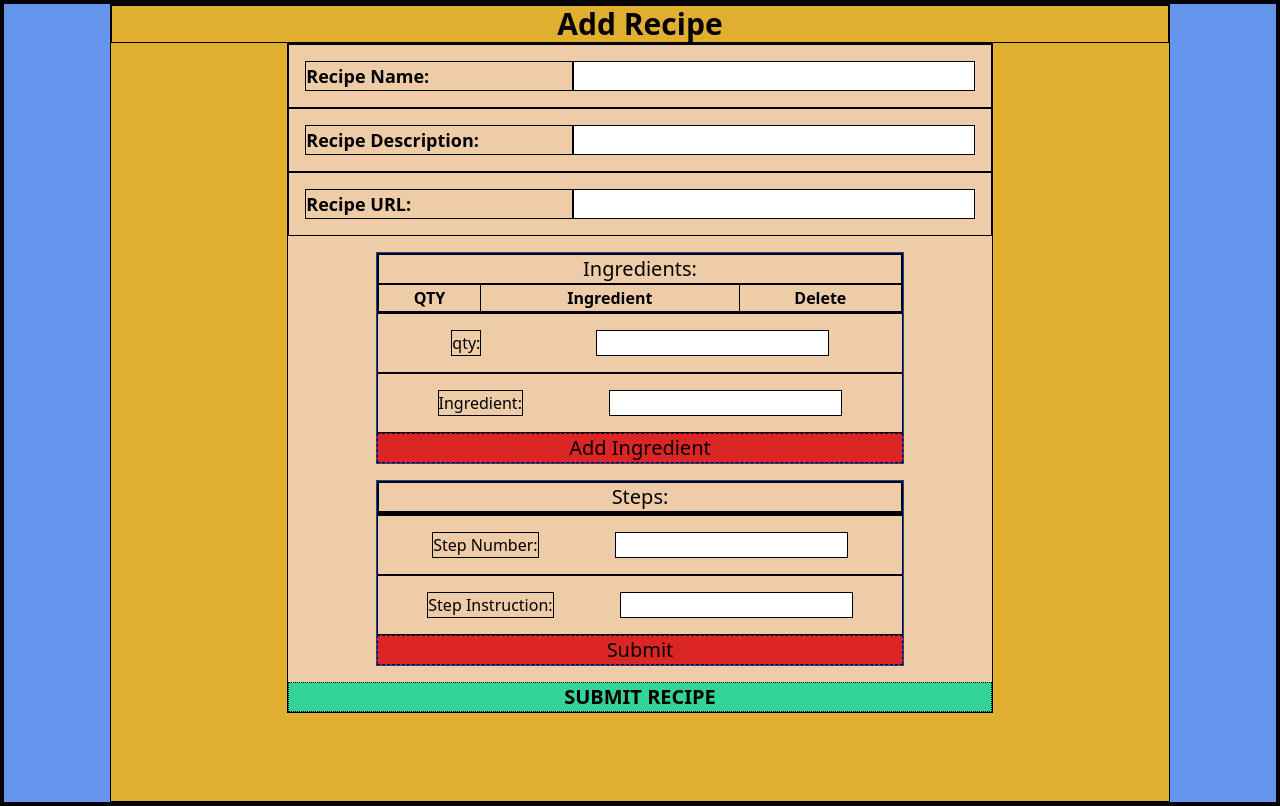
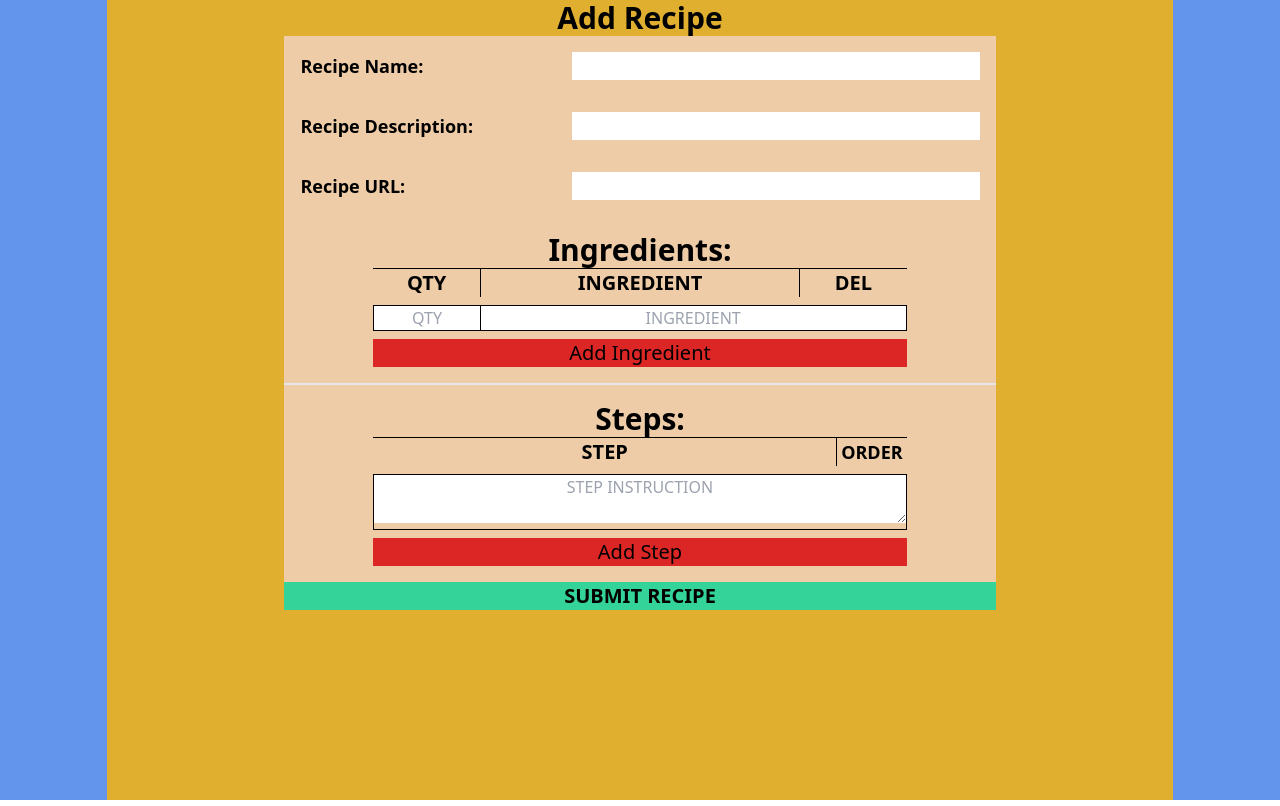
Before and after one commit to HeftyB/SSreact, a React (Create React App) app: page /addRecipe in a window 1280 px wide. Built offline with nearby package versions, Linux system fonts and the light colour scheme.

Commit message:
add recipe form update

```diff
--- a/src/App.css
+++ b/src/App.css
@@ -25,7 +25,7 @@
 }
 
 * {
-  border: 1px solid black;
+  /* border: 1px solid black; */
 }
 
 
--- a/src/components/AddRecipe.jsx
+++ b/src/components/AddRecipe.jsx
@@ -40,13 +40,12 @@ export default function AddRecipe (props) {
     };
 
     const ingredientAdder = e => {
-      setRecipe({ingredients: ["test bitch"]});
-      // setRecipe({
-      //   ...recipe,
-      //   ingredients: x
-      // });
+      setRecipe({
+        ...recipe,
+        ingredients: [...recipe.ingredients, ingredient]
+      });
 
-      // setIngredient(initialIngredient);
+      setIngredient(initialIngredient);
     };
 
     const stepHandler = e => {
@@ -85,6 +84,30 @@ export default function AddRecipe (props) {
       });
     };
 
+    const stepOrder = (index, dir) => {
+      if (index + dir < 0 || index + dir > recipe.steps.length - 1) {
+        // consol
+        console.log("catch")
+        return;
+      }
+
+      let x = [...recipe.steps];
+      let a = x[index];
+      let b = x[index + dir];
+
+      console.log(index)
+      console.log(dir)
+      console.log(index + dir)
+
+      x[index + dir] = b;
+      x[index] = a;
+
+      setRecipe({
+        ...recipe,
+        steps: x
+      })
+    };
+
     return (
         <div className="bg-color4 w-10/12 mx-auto h-full">
           <div className="text-3xl text-center font-bold">Add Recipe</div>
@@ -104,61 +127,66 @@ export default function AddRecipe (props) {
                     <input type="text" id="url" name="url" value={recipe.url} onChange={handler} className="w-3/5"/>
                 </div>
 
-                <div className="border border-blue-800 w-9/12 mx-auto my-4">
-                  <div className="border border-black">
-                    <div className="text-center text-xl">Ingredients:</div>
-                    <table className="w-full">
-                      <tbody>
-                        <tr>
-                          <th>QTY</th>
-                          <th>Ingredient</th>
-                          <th>Delete</th>
-                        </tr>
-                      </tbody>
-                      {/* {recipe.ingredients.map((i, index) => {
-                      return(
-                        <tbody>
-                          <tr key={index}>
-                            <td>{i.qty}</td>
-                            <td>{i.ingredient}</td>
-                            <td onClick={delIngredient(index)}>X</td>
-                          </tr>
-                        </tbody>
-                      )
-                    })} */}
-                    </table>
+                <div className="w-9/12 mx-auto my-4">
+                  <div className="">
+                    <div className="text-center text-3xl font-bold">Ingredients:</div>
+                    <hr className="border-black"/>
+                    <div className="">
+                      <div className="flex text-center text-xl font-bold">
+                        <div className="w-1/5 border-black boarder-r">QTY</div>
+                        <div className="w-3/5 border-black border-l border-r">INGREDIENT</div>
+                        <div className="w-1/5 border-black boarder-l">DEL</div>
+                      </div>
+
+                      {recipe.ingredients.map((i, index) => {
+                        return (
+                          <div className="flex text-center border-t border-b border-black py-2" key={index}>
+                            <div className="w-1/5">{i.qty}</div>
+                            <div className="w-3/5 border-black border-l border-r">{i.ingredient}</div>
+                            <div className="w-1/5 font-extrabold text-red-500" onClick={e => delIngredient(index)}>X</div>
+                          </div>
+                        )
+                      })}
+
+                    </div>
                   </div>
-                  <div className="flex justify-around p-4">
-                      <label htmlFor="qty">qty: </label>
-                      <input type="text" id="qty" name="qty" value={ingredient.qty} onChange={ingredientHandler}/>
+                  <div className="border border-black my-2">
+                    <input className="w-1/5 text-center border-black border-r" type="text" id="qty" name="qty" placeholder="QTY" value={ingredient.qty} onChange={ingredientHandler}/>
+                    <input className="w-4/5 text-center" type="text" id="ingredient" name="ingredient" placeholder="INGREDIENT" value={ingredient.ingredient} onChange={ingredientHandler}/>
                   </div>
-                  <div className="flex justify-around p-4">
-                      <label htmlFor="ingredient">Ingredient: </label>
-                      <input type="text" id="ingredient" name="ingredient" value={ingredient.ingredient} onChange={ingredientHandler}/>
+                  <div className="text-center mx-auto bg-red-600 text-xl" onClick={ingredientAdder}>Add Ingredient</div>
+                </div>
+                <hr />
+                <hr />
+                <div className="w-9/12 mx-auto my-4">
+                  <div className="">
+                    <div className="text-center text-3xl font-bold">Steps:</div>
+                    <hr className="border-black"/>
+                    <div className="">
+                      <div className="flex text-center text-xl font-bold">
+                        <div className="w-full border-black border-r">STEP</div>
+                        <div className="w-20 border-black boarder-l text-lg">ORDER</div>
+                      </div>
+
+                      {recipe.steps.map((s, index) => {
+                        return (
+                          <div className="flex text-center border-t border-b border-black py-2" key={index}>
+                            <div className="w-full text-left border-black border-r px-2">{s.step}</div>
+                            <div className="w-20 flex justify-evenly">
+                              <span className={index == 0 ? "my-auto font-bold cursor-not-allowed" : "my-auto font-bold cursor-pointer"} onClick={e => stepOrder(index, -1)}>↑</span>
+                              <span className={index == recipe.steps.length - 1 ? "my-auto font-bold cursor-not-allowed" : "my-auto font-bold cursor-pointer"} onClick={e => stepOrder(index, 1)}>↓</span>
+                              <span className="my-auto font-extrabold text-red-500 cursor-pointer" onClick={e => delStep(index)}>X</span>
+                            </div>
+                          </div>
+                        )
+                      })}
+
+                    </div>
                   </div>
-                  <div className="text-center mx-auto border border-dashed border-black bg-red-600 text-xl" onClick={ingredientAdder}>Add Ingredient</div>
-                </div>
-
-                <div className="border border-blue-800 w-9/12 mx-auto my-4">
-                  <div className="border border-black">
-                    <div className="text-center text-xl">Steps:</div>
-                    <ul>
-                    {recipe.steps.map(s => {
-                      return(
-                        <li>{`${s.stepNum}: ${s.step}`}</li>
-                      )
-                    })}
-                    </ul>
-                  </div>
-                  <div className="flex justify-around p-4">
-                      <label htmlFor="stepNum">Step Number: </label>
-                      <input type="text" id="stepNum" name="stepNum" value={step.stepNum} onChange={stepHandler}/>
-                  </div>
-                  <div className="flex justify-around p-4">
-                      <label htmlFor="step">Step Instruction: </label>
-                      <input type="text" id="step" name="step" value={step.step} onChange={stepHandler}/>
-                  </div>
-                  <div className="text-center mx-auto border border-dashed border-black bg-red-600 text-xl" onClick={stepAdder}>Submit</div>
+                  <form className="border border-black my-2">
+                    <textarea className="text-center w-full" id="step" name="step" placeholder="STEP INSTRUCTION" value={step.step} onChange={stepHandler}/>
+                  </form>
+                  <div className="text-center mx-auto bg-red-600 text-xl" onClick={stepAdder}>Add Step</div>
                 </div>
                 <div className="bg-green-400 border-black border-dotted text-xl text-center font-bold">SUBMIT RECIPE</div>
             </div>
```
Also changed, not shown: 2 other files (tests, documents, lock files or other folders).
